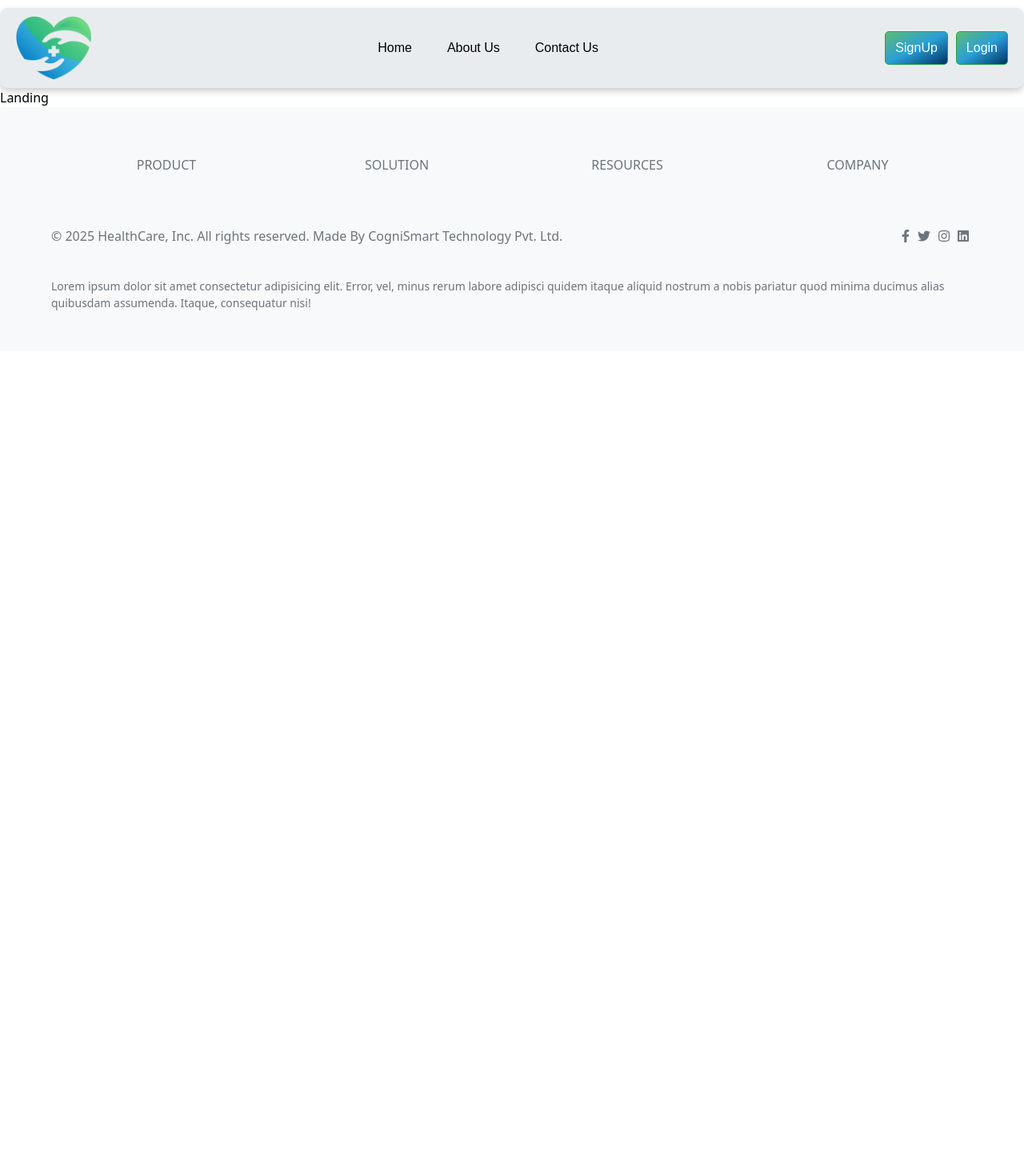
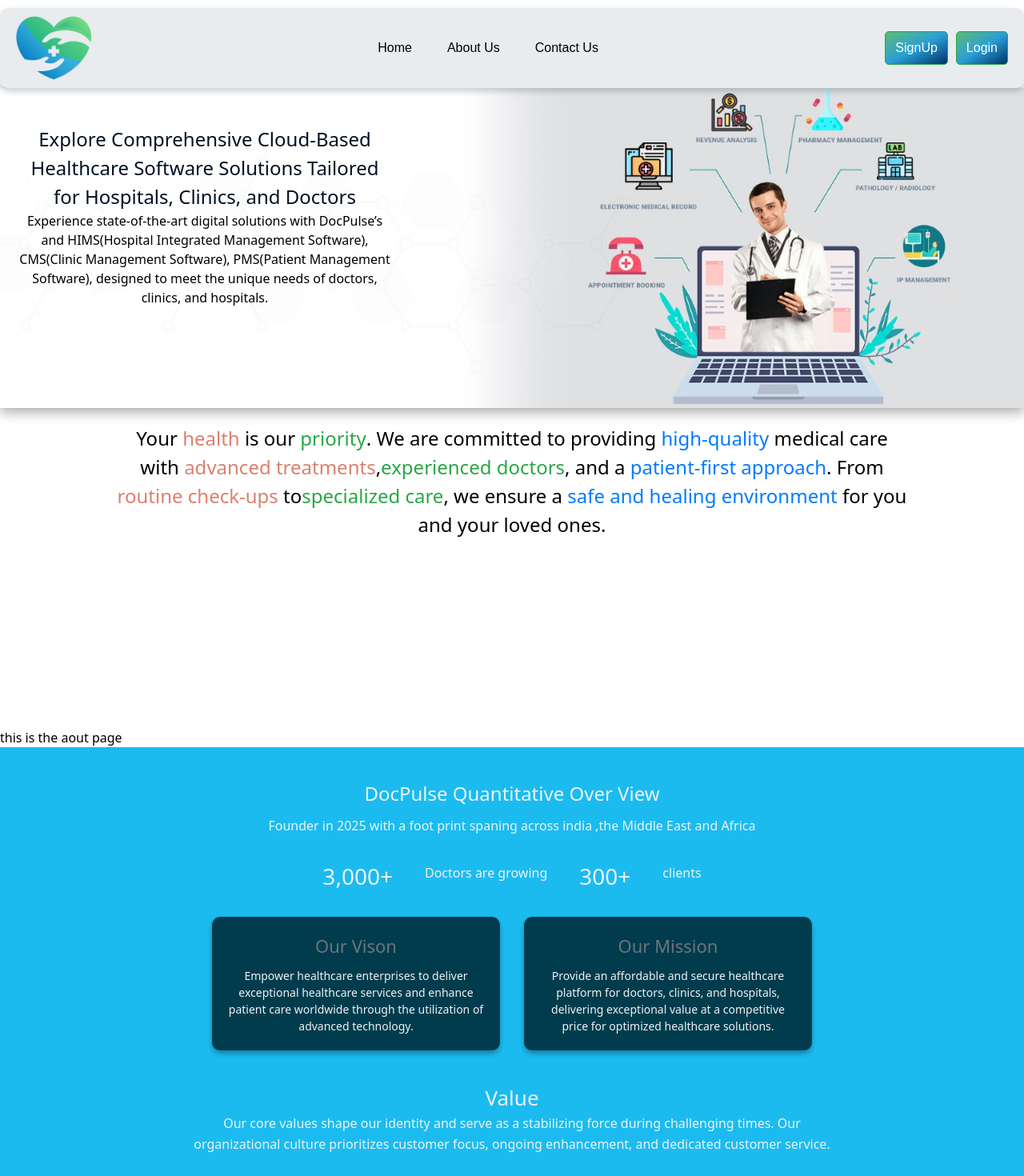
Before and after one commit to tapas20/OnlineHMS, a React (Vite) app: page / in a window 1280 px wide. Shown: the top 1470 px of the page at 80% size. Before the commit the page ends 800 px from the top, so only its background shows below. Built offline with nearby package versions, Linux system fonts and the light colour scheme.

Commit message:
Add landing page

```diff
--- a/src/Pages/About/About.jsx
+++ b/src/Pages/About/About.jsx
@@ -1,8 +1,48 @@
 import React from 'react'
-
+import styles from './About.module.css'
 function About() {
   return (
-    <div>About</div>
+    <>
+      <div className={styles.aboutParent}>
+          <div className={styles.top}>
+            <h3>DocPulse Quantitative Over View</h3>
+            <span> Founder in 2025 with a foot print spaning across india ,the Middle East and Africa</span>
+
+
+          </div>
+          <div className={styles.secondTop}>
+          <h3>3,000+</h3>
+            <p>Doctors are growing</p>
+            <h3>300+</h3>
+            <p>clients</p>
+          </div>
+          <div className={styles.boxContainer}>
+            <div className={styles.box}>
+              <h4>Our Vison</h4>
+              <p>Empower healthcare enterprises to deliver
+                 exceptional healthcare
+                 services and enhance patient care worldwide
+                  through the utilization of advanced technology.</p>
+            </div>
+            <div className={styles.box}>
+              <h4>Our Mission</h4>
+              <p>Provide an affordable and secure healthcare
+                platform for doctors, clinics,
+                and hospitals, delivering exceptional value at
+                a competitive price for optimized healthcare solutions.</p>
+            </div>
+          </div>
+          <div className={styles.valueContent}>
+            <h3>
+              Value
+            </h3>
+            <p>Our core values shape our identity and serve as a
+              stabilizing force during challenging times.
+               Our organizational culture prioritizes customer focus,
+                ongoing enhancement, and dedicated customer service.</p>
+          </div>
+      </div>
+    </>
   )
 }
 
--- a/src/Pages/About/About.module.css
+++ b/src/Pages/About/About.module.css
@@ -0,0 +1,76 @@
+.aboutParent {
+    height: 100vh;
+    background-color: #1bbbf0;
+    color: #edf2f4;
+    padding: 40px;
+    text-align: center;
+  }
+
+  .top h3 {
+    font-size: 24px;
+    margin-bottom: 10px;
+  }
+
+  .top span {
+    font-size: 16px;
+    display: block;
+  }
+
+  .secondTop {
+    display: flex;
+    justify-content: center;
+    gap: 40px;
+    margin: 30px 0;
+  }
+
+  .secondTop h3 {
+    font-size: 28px;
+    margin: 0;
+  }
+
+  .secondTop p {
+    font-size: 16px;
+    margin: 5px 0;
+  }
+
+  .boxContainer {
+    display: flex;
+    justify-content: center;
+    gap: 30px;
+    margin-top: 30px;
+  }
+
+  .box {
+    background-color: #003c4d;
+    padding: 20px;
+    border-radius: 10px;
+    width: 30%;
+    height: 55%;
+    text-align: center;
+    box-shadow: 0 4px 6px rgba(0, 0, 0, 0.3);
+  }
+
+  .box h4 {
+    font-size: 22px;
+    margin-bottom: 10px;
+  }
+
+  .box p {
+    font-size: 14px;
+    line-height: 1.5;
+  }
+
+  .valueContent {
+    margin-top: 40px;
+  }
+
+  .valueContent h3 {
+    font-size: 26px;
+  }
+
+  .valueContent p {
+    font-size: 16px;
+    max-width: 800px;
+    margin: 0 auto;
+    line-height: 1.6;
+  }
--- a/src/Pages/Landing/Landing.jsx
+++ b/src/Pages/Landing/Landing.jsx
@@ -1,8 +1,37 @@
 import React from 'react'
-
+import styles from './Landing.module.css'
+import landingImg from '../../assets/hms1.jpg'
+import About from '../About/About'
 function Landing() {
   return (
-    <div>Landing</div>
+    <>
+    <div className={styles.landing}>
+      <div className={styles.landingimg}>
+        <img src={landingImg} alt="Healthcare Solution" />
+        <div className={styles.overlayText}>
+          <h1 className={styles.main}>Explore Comprehensive Cloud-Based Healthcare Software Solutions Tailored for Hospitals, Clinics, and Doctors</h1>
+          <p className={styles.mainp}>Experience state-of-the-art digital solutions with DocPulse’s
+            and HIMS(Hospital Integrated Management Software),
+            CMS(Clinic Management Software), PMS(Patient Management Software),
+            designed to meet the unique needs of doctors, clinics, and hospitals.</p>
+        </div>
+      </div>
+        <div className={styles.landingText}>
+          <span>
+            Your <span className={styles.highlight1}>health</span> is our <span className={styles.highlight2}>priority</span>.
+            We are committed to providing <span className={styles.highlight3}>high-quality</span> medical care
+            with <span className={styles.highlight1}>advanced treatments</span>,
+            <span className={styles.highlight2}>experienced doctors</span>, and a <span className={styles.highlight3}>patient-first approach</span>.
+            From <span className={styles.highlight1}>routine check-ups</span> to
+            <span className={styles.highlight2}>specialized care</span>, we ensure
+            a <span className={styles.highlight3}>safe and healing environment</span> for you and your loved ones.
+          </span>
+        </div>
+    </div>
+
+    <h1>this is the aout page </h1>
+    <About/>
+    </>
   )
 }
 
--- a/src/Pages/Landing/Landing.module.css
+++ b/src/Pages/Landing/Landing.module.css
@@ -0,0 +1,117 @@
+.landing {
+    height: 100vh;
+
+  }
+
+  .landingimg {
+    width: 100%;
+    height: 50%;
+    position: relative;
+    overflow: hidden;
+    box-shadow: rgba(0, 0, 0, 0.35) 0px 5px 15px;
+  }
+
+  .landingimg img {
+    width: 100%;
+    height: 100%;
+    object-fit: cover;
+
+  }
+
+  .overlayText {
+    position: absolute;
+    top: 40%;
+    left: 20%;
+    width: 40%;
+    transform: translate(-50%, -50%);
+    text-align: center;
+    color: white;
+    padding: 20px;
+    border-radius: 10px;
+
+    max-width: 80%;
+  }
+  .main{
+    font-size:24px ;
+    color: #001122;
+    font-weight: 400;
+  }
+.mainp{
+  font-size: 16px;
+  color: black;
+}
+
+
+
+.landingText {
+  width: 100%;
+  display: flex;
+  justify-content: center;
+  align-items: center;
+  text-align: center;
+  font-size: 1.5rem;
+
+  padding: 20px;
+}
+
+.landingText span {
+  max-width: 80%;
+  display: inline-block;
+}
+
+
+.highlight1 {
+  color: #db806c;
+}
+
+.highlight2 {
+  color: #28a745;
+}
+
+.highlight3 {
+  color: #007bff;
+}
+
+@media (max-width: 768px) {
+  .landingText {
+    font-size: 1.2rem;
+    padding: 15px;
+  }
+}
+
+@media (max-width: 480px) {
+  .landingText {
+    font-size: 1rem;
+    padding: 10px;
+  }
+}
+
+  @media (max-width: 768px) {
+    .overlayText {
+      font-size: 14px;
+      padding: 10px;
+    }
+
+    .overlayText h1 {
+      font-size: 18px;
+    }
+
+    .overlayText p {
+      font-size: 14px;
+    }
+  }
+
+  @media (max-width: 480px) {
+    .overlayText {
+      font-size: 12px;
+      padding: 8px;
+    }
+
+    .overlayText h1 {
+      font-size: 16px;
+    }
+
+    .overlayText p {
+      font-size: 12px;
+    }
+  }
```
Also changed, not shown: src/assets/hms1.jpg (added), 1 other file (tests, documents, lock files or other folders).
